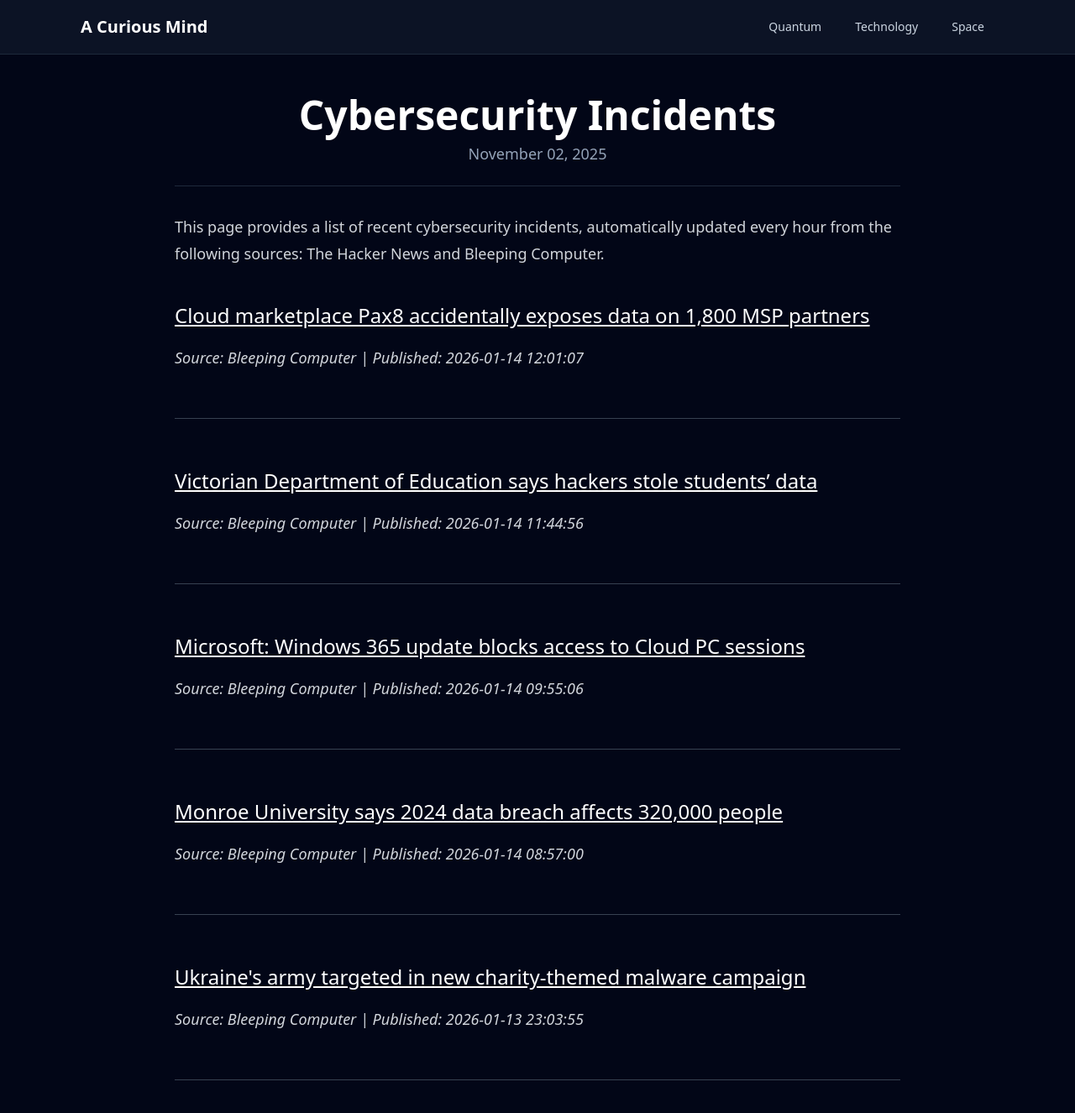
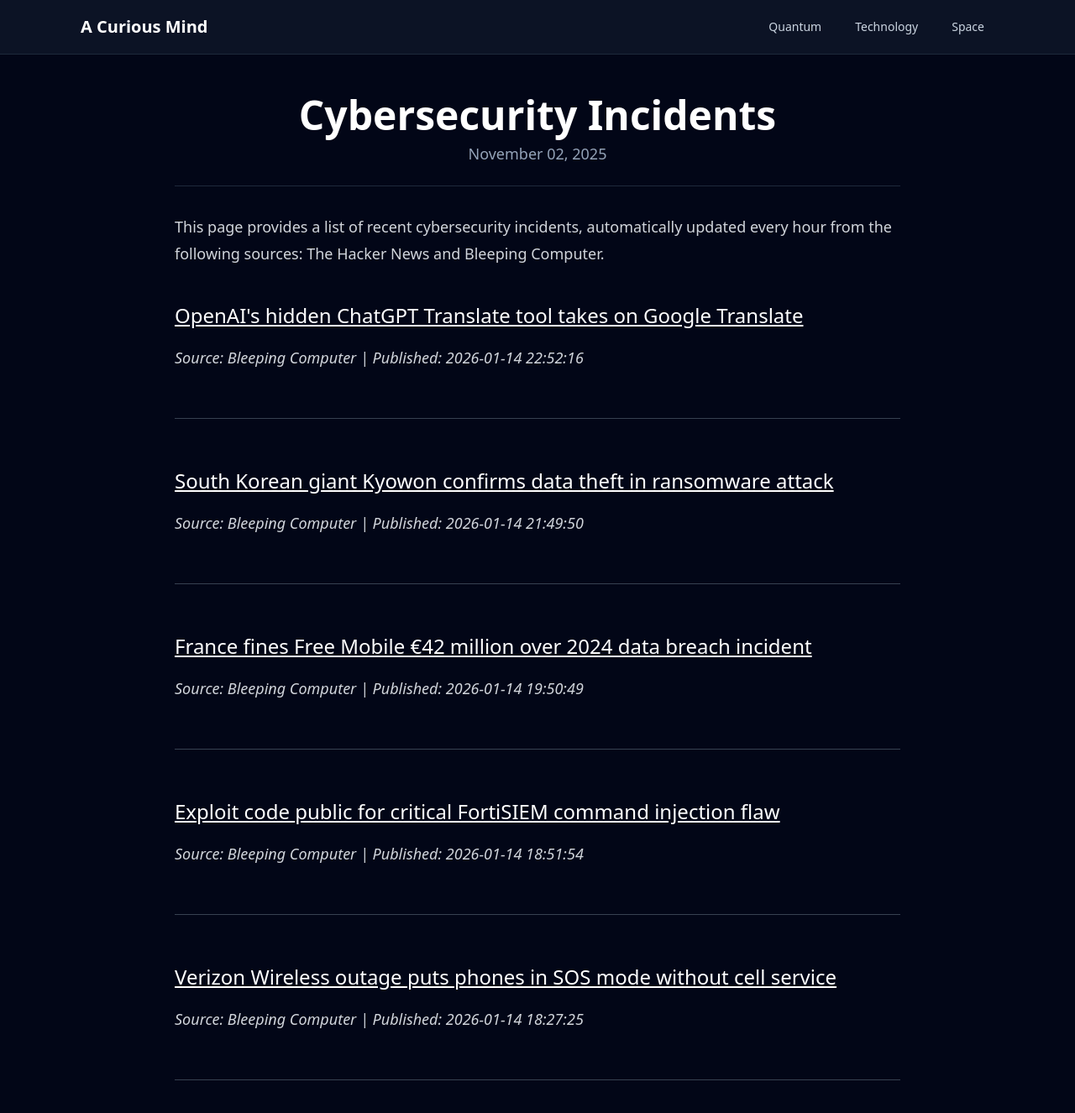
Before and after one commit to onehl7/onehl7.github.io, a Jekyll site: the page built from _posts/2025-11-02-cybersecurity-incidents.md, in a window 1280 px wide and 1400 px high. Shown: the top 1326 px of the window at 84% size. Built offline with Jekyll 4.4.1, drawn with Linux system fonts in a browser that asks for light colours; nearby versions of some CDN libraries.

Commit message:
Update news data

```diff
--- a/_data/news.json
+++ b/_data/news.json
@@ -1,32 +1,32 @@
 [
   {
     "source": "Bleeping Computer",
-    "title": "Cloud marketplace Pax8 accidentally exposes data on 1,800 MSP partners",
-    "link": "https://www.bleepingcomputer.com/news/security/cloud-marketplace-pax8-accidentally-exposes-data-on-1-800-msp-partners/",
-    "published": "2026-01-14 12:01:07"
+    "title": "OpenAI's hidden ChatGPT Translate tool takes on Google Translate",
+    "link": "https://www.bleepingcomputer.com/news/artificial-intelligence/openais-hidden-chatgpt-translate-tool-takes-on-google-translate/",
+    "published": "2026-01-14 22:52:16"
   },
   {
     "source": "Bleeping Computer",
-    "title": "Victorian Department of Education says hackers stole students\u2019 data",
-    "link": "https://www.bleepingcomputer.com/news/security/victorian-department-of-education-notifies-parents-of-data-breach/",
-    "published": "2026-01-14 11:44:56"
+    "title": "South Korean giant Kyowon confirms data theft in ransomware attack",
+    "link": "https://www.bleepingcomputer.com/news/security/south-korean-giant-kyowon-confirms-data-theft-in-ransomware-attack/",
+    "published": "2026-01-14 21:49:50"
   },
   {
     "source": "Bleeping Computer",
-    "title": "Microsoft: Windows 365 update blocks access to Cloud PC sessions",
-    "link": "https://www.bleepingcomputer.com/news/microsoft/microsoft-windows-365-update-blocks-access-to-cloud-pc-sessions/",
-    "published": "2026-01-14 09:55:06"
+    "title": "France fines Free Mobile \u20ac42 million over 2024 data breach incident",
+    "link": "https://www.bleepingcomputer.com/news/security/france-fines-free-mobile-42-million-over-2024-data-breach-incident/",
+    "published": "2026-01-14 19:50:49"
   },
   {
     "source": "Bleeping Computer",
-    "title": "Monroe University says 2024 data breach affects 320,000 people",
-    "link": "https://www.bleepingcomputer.com/news/security/monroe-university-says-2024-data-breach-affects-320-000-people/",
-    "published": "2026-01-14 08:57:00"
+    "title": "Exploit code public for critical FortiSIEM command injection flaw",
+    "link": "https://www.bleepingcomputer.com/news/security/exploit-code-public-for-critical-fortisiem-command-injection-flaw/",
+    "published": "2026-01-14 18:51:54"
   },
   {
     "source": "Bleeping Computer",
-    "title": "Ukraine's army targeted in new charity-themed malware campaign",
-    "link": "https://www.bleepingcomputer.com/news/security/ukraines-army-targeted-in-new-charity-themed-malware-campaign/",
-    "published": "2026-01-13 23:03:55"
+    "title": "Verizon Wireless outage puts phones in SOS mode without cell service",
+    "link": "https://www.bleepingcomputer.com/news/mobile/verizon-wireless-outage-puts-phones-in-sos-mode-without-cell-service/",
+    "published": "2026-01-14 18:27:25"
   }
 ]
```
